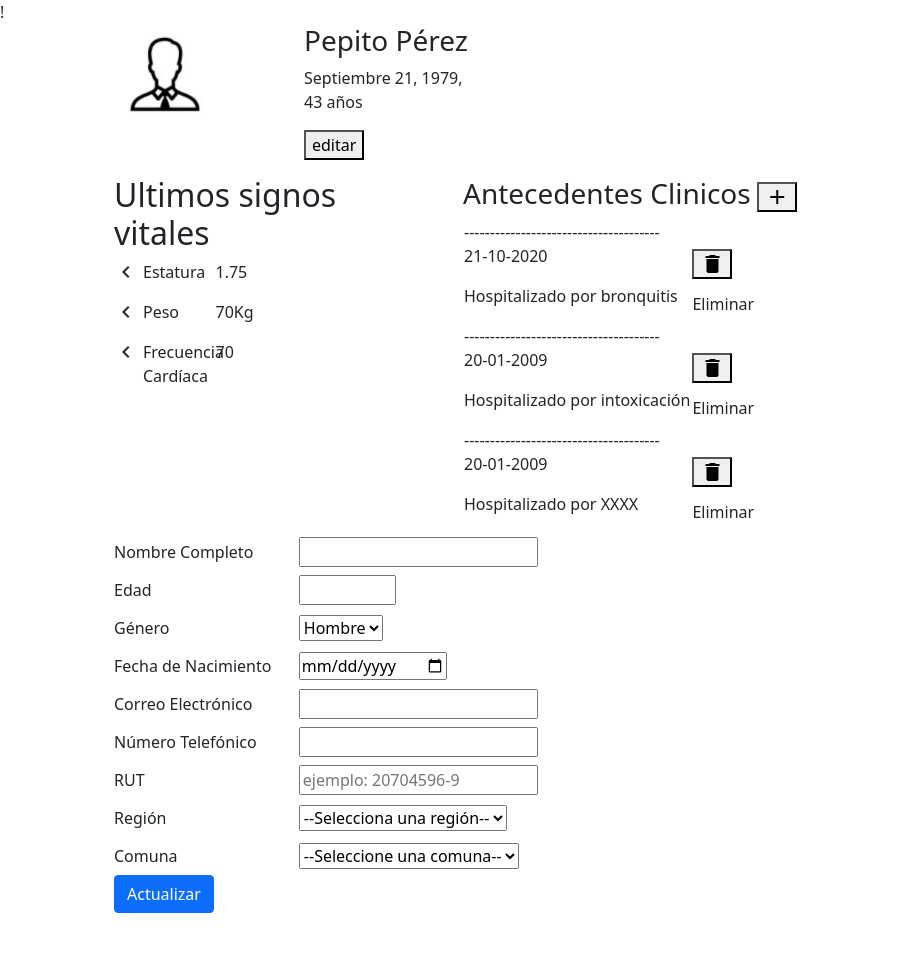
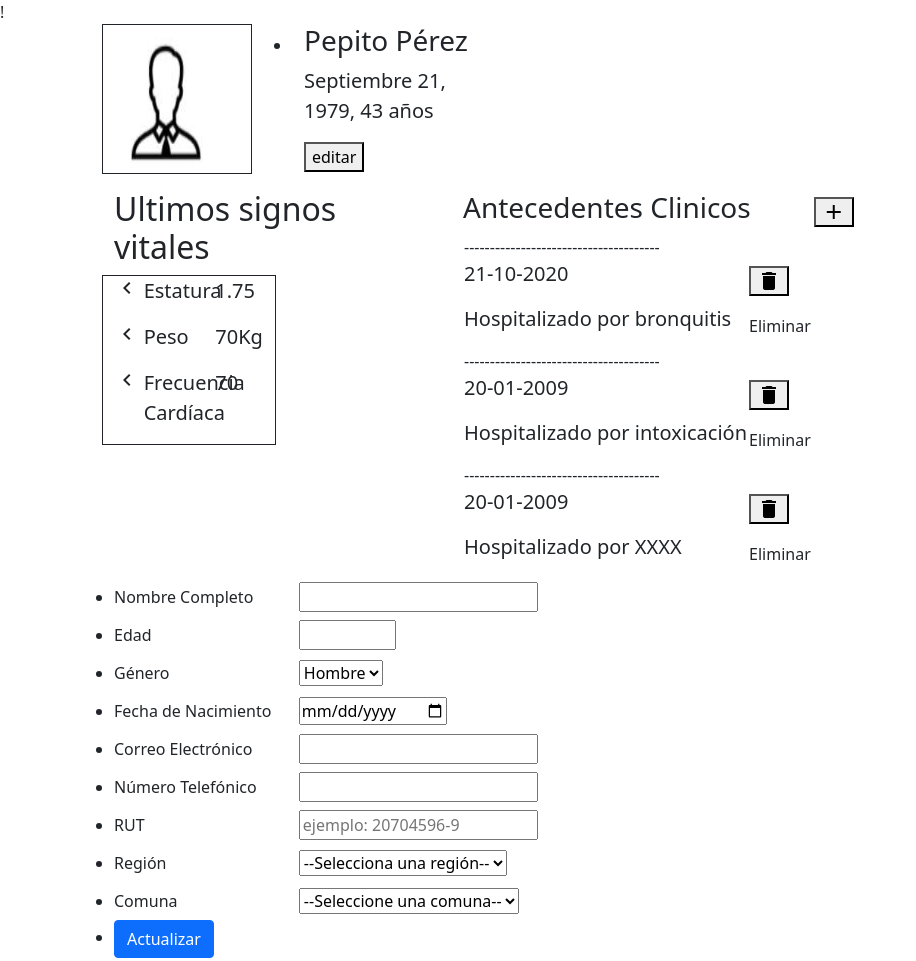
Before and after one commit to IgnacioCuevas/Certamen-2, a website: page index.html in a window 1280 px wide. Shown: the whole page, without its empty margins (0-916 px from the left). Drawn offline with nearby package versions, Linux system fonts and the light colour scheme; files that its build step writes are made by us from their sources.

Commit message:
Update estilos.scss

```diff
--- a/scss/estilos.scss
+++ b/scss/estilos.scss
@@ -1,9 +1,43 @@
-$tamanyo:12px;
 
-body {
-    font-size: $tamanyo;
+#foto {
+    display: flex;
+    flex-wrap: wrap;
+    width: 150px;
+    height: 150px;
+    border: 1px solid;
 }
 
-form ul {
-    list-style-type: none;
+ul #signos {
+    flex-wrap: wrap;
+    display: flex;
+    border: 1px solid;
+    justify-content: space-between;
 }
+
+ul #antecedentes {
+    text-align-last: right;
+}
+
+ul #segundoCuadro {
+    justify-content: space-between;
+}
+
+
+
+#minicuadro {
+    border: 1px solid;
+}
+
+p{
+    text-align: left;
+    font-size: 20px;
+}
+
+h1{
+    font-size: 20px;
+    text-align: left;
+}
+h2{
+    text-align: left;
+    font-size: 20px;
+}
```
